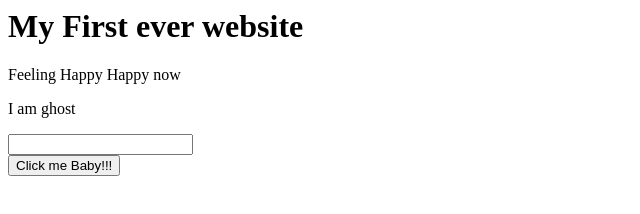
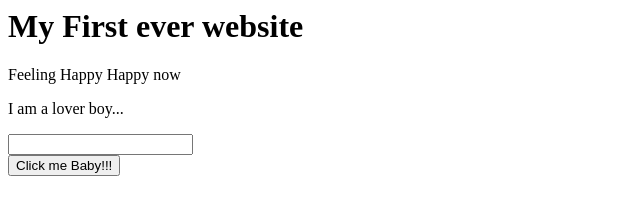
Before and after one commit to ariful4966/my-first-project, a plain HTML site: page index.html in a window 1280 px wide. Shown: the full height of the page, 0-640 px from the left. Drawn offline with Linux system fonts and the light colour scheme.

Commit message:
Change the 2nd paragraph content

```diff
--- a/index.html
+++ b/index.html
@@ -1,6 +1,6 @@
 <h1>My First ever website</h1>
 <p>Feeling Happy Happy now</p>
-<p>I am ghost</p>
+<p>I am a lover boy...</p>
 <input type="text">
 <br>
 <button>Click me Baby!!!</button>
```
